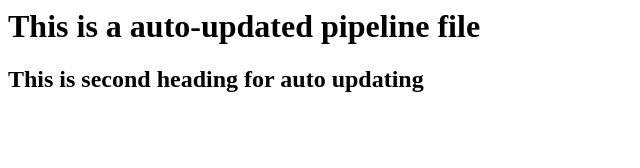
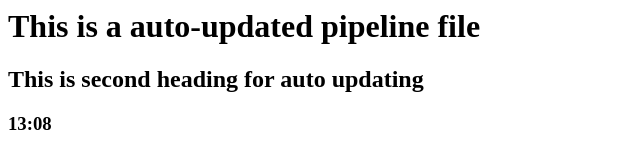
Before and after one commit to Rocinate-droid/New_Git_Repo, a plain HTML site: page index.html in a window 1280 px wide. Shown: the full height of the page, 0-640 px from the left. Drawn offline with Linux system fonts and the light colour scheme.

Commit message:
correction

```diff
--- a/index.html
+++ b/index.html
@@ -1,4 +1,5 @@
 <html>
 	<h1>This is a auto-updated pipeline file</h1>
 	<h2>This is second heading for auto updating</h2>
+	<h3>13:08</h3>
 </html>
```
